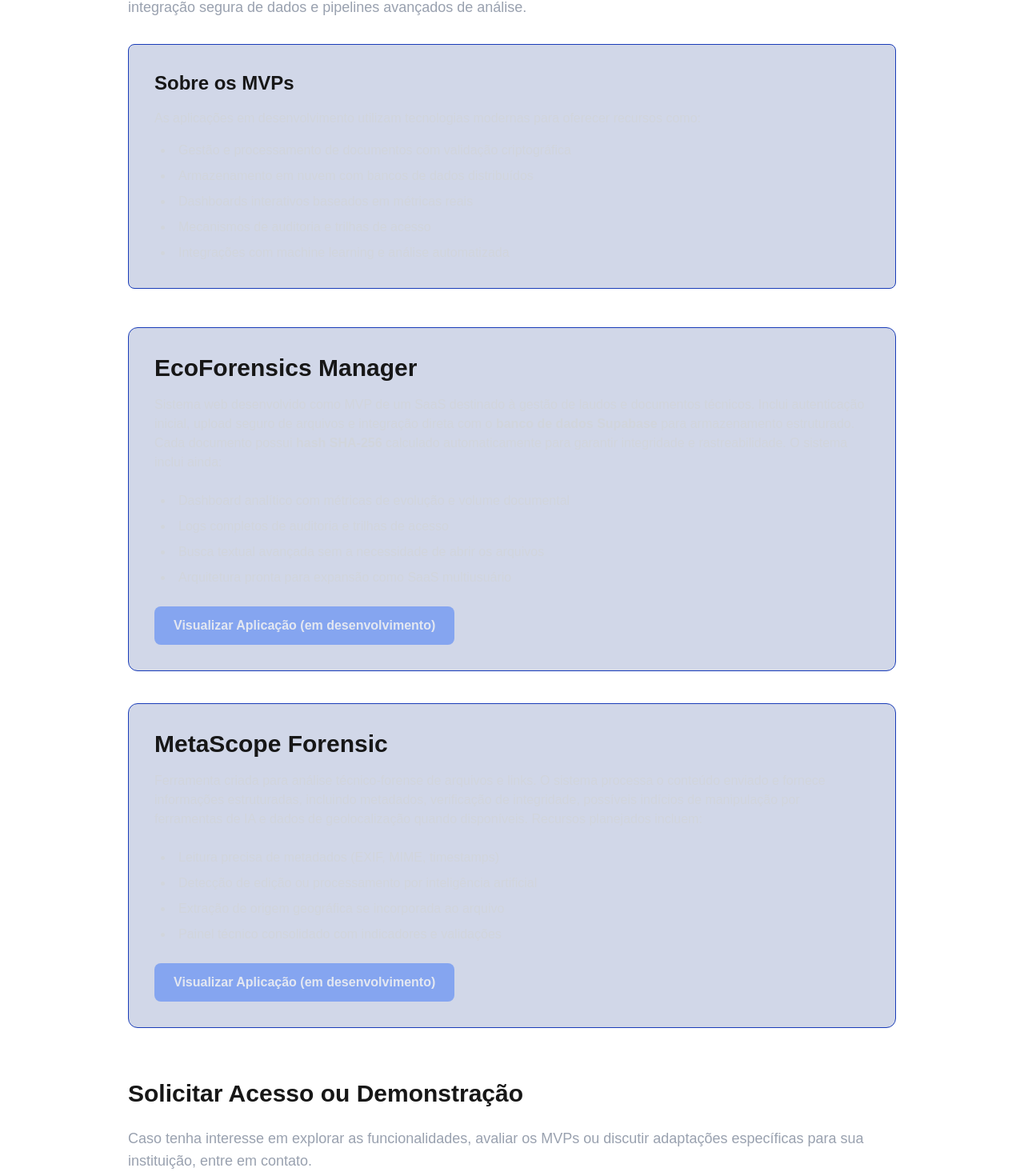
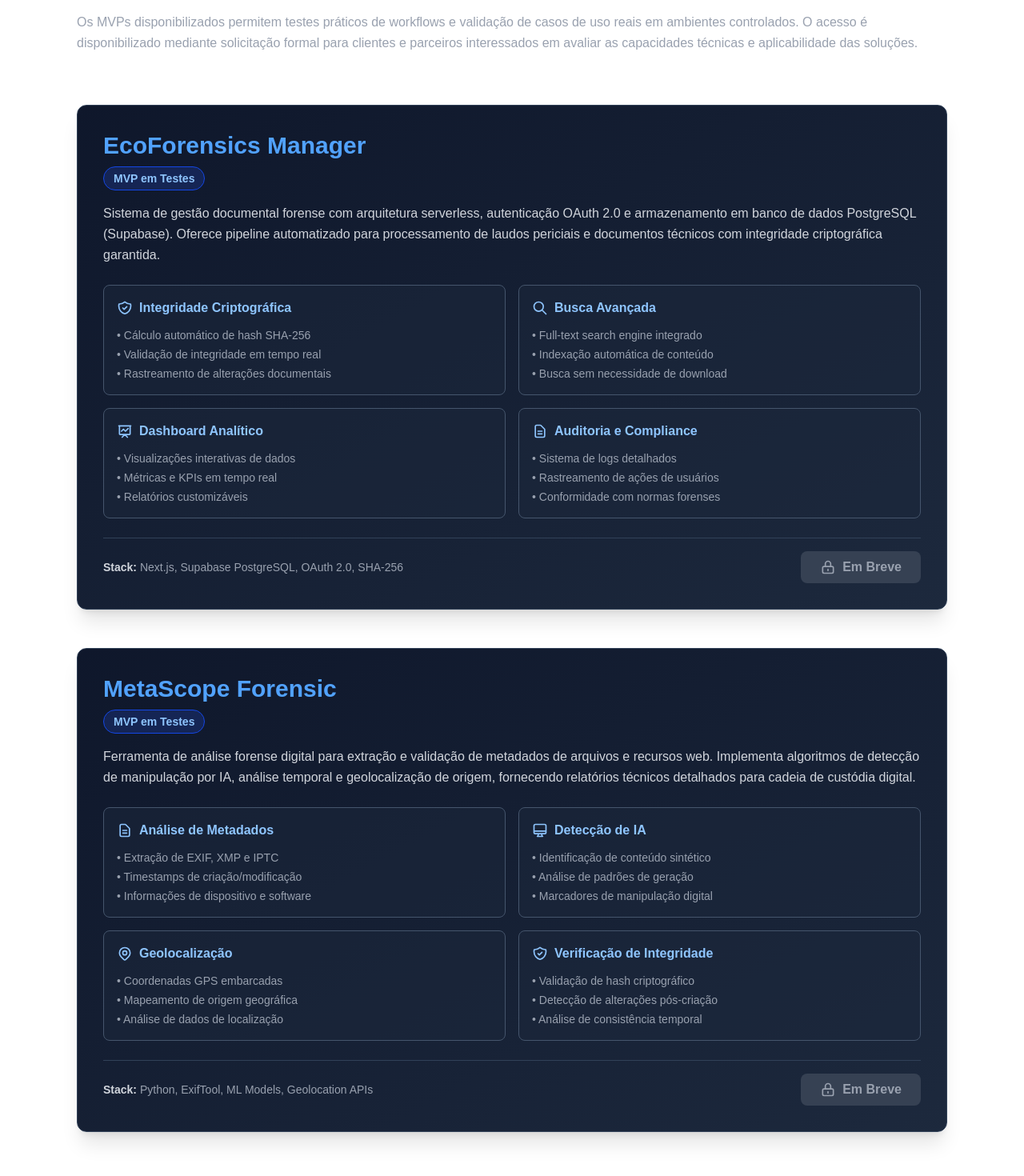
Before and after one commit to talesperito/investigacao-forense, a Next.js app: page /aplicacoes in a window 1280 px wide. Shown: the part 289-1759 px from the top of the page at 80% size. Built offline with nearby package versions, Linux system fonts and the light colour scheme.

Commit message:
Update page.tsx

```diff
--- a/app/aplicacoes/page.tsx
+++ b/app/aplicacoes/page.tsx
@@ -2,106 +2,220 @@
 
 export default function AplicacoesPage() {
   return (
-    <section className="py-16 px-4 md:px-8 max-w-5xl mx-auto">
+    <section className="py-16 px-4 md:px-8 max-w-6xl mx-auto">
+      <div className="mb-16">
+        <h1 className="text-4xl md:text-5xl font-bold mb-6">Nossas Aplicações</h1>
+        <p className="text-lg text-gray-400 mb-4 leading-relaxed">
+          Apresentamos aqui nossos sistemas em fase de <span className="text-blue-400 font-semibold">Minimum Viable Product (MVP)</span>,
+          desenvolvidos para validação de conceitos e demonstração de funcionalidades core. Estas aplicações representam protótipos
+          funcionais que serão evoluídos para plataformas SaaS completas, incorporando arquiteturas escaláveis, microsserviços,
+          APIs robustas e integrações enterprise-grade.
+        </p>
+        <p className="text-base text-gray-400 leading-relaxed">
+          Os MVPs disponibilizados permitem testes práticos de workflows e validação de casos de uso reais em ambientes controlados.
+          O acesso é disponibilizado mediante solicitação formal para clientes e parceiros interessados em avaliar as capacidades
+          técnicas e aplicabilidade das soluções.
+        </p>
+      </div>
 
-      {/* TÍTULO E TEXTO GERAL */}
-      <div className="mb-12">
-        <h1 className="text-4xl md:text-5xl font-bold mb-6">Aplicações e MVPs</h1>
+      {/* EcoForensics Manager */}
+      <div className="mb-12 bg-gradient-to-br from-slate-900 to-slate-800 border border-slate-700 rounded-xl p-8 shadow-xl hover:border-blue-600 transition-all duration-300">
+        <div className="flex items-start justify-between mb-4">
+          <div>
+            <h2 className="text-3xl font-bold mb-2 text-blue-400">EcoForensics Manager</h2>
+            <span className="inline-block bg-blue-900/40 text-blue-300 text-sm font-semibold px-3 py-1 rounded-full border border-blue-700">
+              MVP em Testes
+            </span>
+          </div>
+        </div>
 
-        <p className="text-lg text-gray-400 mb-8">
-          Nesta página apresentamos protótipos funcionais (MVPs) desenvolvidos para avaliação técnica,
-          testes exploratórios e demonstrações sob demanda. Cada aplicação aqui listada representa a
-          base de uma solução SaaS completa que está em evolução. Nosso objetivo é transformar esses
-          protótipos em plataformas robustas com autenticação, escalabilidade, integração segura de dados
-          e pipelines avançados de análise.
+        <p className="text-gray-300 mb-6 leading-relaxed">
+          Sistema de gestão documental forense com arquitetura serverless, autenticação OAuth 2.0 e armazenamento
+          em banco de dados PostgreSQL (Supabase). Oferece pipeline automatizado para processamento de laudos periciais
+          e documentos técnicos com integridade criptográfica garantida.
         </p>
 
-        <div className="bg-blue-900/20 border border-blue-800 rounded-lg p-8">
-          <h2 className="text-2xl font-bold mb-4">Sobre os MVPs</h2>
-          <p className="text-gray-300 mb-4">
-            As aplicações em desenvolvimento utilizam tecnologias modernas para oferecer recursos como:
-          </p>
-          <ul className="list-disc list-inside space-y-2 text-gray-300 ml-2">
-            <li>Gestão e processamento de documentos com validação criptográfica</li>
-            <li>Armazenamento em nuvem com bancos de dados distribuídos</li>
-            <li>Dashboards interativos baseados em métricas reais</li>
-            <li>Mecanismos de auditoria e trilhas de acesso</li>
-            <li>Integrações com machine learning e análise automatizada</li>
+        <div className="grid md:grid-cols-2 gap-4 mb-6">
+          <div className="bg-slate-800/50 rounded-lg p-4 border border-slate-600">
+            <h3 className="text-blue-300 font-semibold mb-3 flex items-center">
+              <svg className="w-5 h-5 mr-2" fill="none" stroke="currentColor" viewBox="0 0 24 24">
+                <path strokeLinecap="round" strokeLinejoin="round" strokeWidth={2} d="M9 12l2 2 4-4m5.618-4.016A11.955 11.955 0 0112 2.944a11.955 11.955 0 01-8.618 3.04A12.02 12.02 0 003 9c0 5.591 3.824 10.29 9 11.622 5.176-1.332 9-6.03 9-11.622 0-1.042-.133-2.052-.382-3.016z" />
+              </svg>
+              Integridade Criptográfica
+            </h3>
+            <ul className="text-sm text-gray-400 space-y-1">
+              <li>• Cálculo automático de hash SHA-256</li>
+              <li>• Validação de integridade em tempo real</li>
+              <li>• Rastreamento de alterações documentais</li>
+            </ul>
+          </div>
+
+          <div className="bg-slate-800/50 rounded-lg p-4 border border-slate-600">
+            <h3 className="text-blue-300 font-semibold mb-3 flex items-center">
+              <svg className="w-5 h-5 mr-2" fill="none" stroke="currentColor" viewBox="0 0 24 24">
+                <path strokeLinecap="round" strokeLinejoin="round" strokeWidth={2} d="M21 21l-6-6m2-5a7 7 0 11-14 0 7 7 0 0114 0z" />
+              </svg>
+              Busca Avançada
+            </h3>
+            <ul className="text-sm text-gray-400 space-y-1">
+              <li>• Full-text search engine integrado</li>
+              <li>• Indexação automática de conteúdo</li>
+              <li>• Busca sem necessidade de download</li>
+            </ul>
+          </div>
+
+          <div className="bg-slate-800/50 rounded-lg p-4 border border-slate-600">
+            <h3 className="text-blue-300 font-semibold mb-3 flex items-center">
+              <svg className="w-5 h-5 mr-2" fill="none" stroke="currentColor" viewBox="0 0 24 24">
+                <path strokeLinecap="round" strokeLinejoin="round" strokeWidth={2} d="M7 12l3-3 3 3 4-4M8 21l4-4 4 4M3 4h18M4 4h16v12a1 1 0 01-1 1H5a1 1 0 01-1-1V4z" />
+              </svg>
+              Dashboard Analítico
+            </h3>
+            <ul className="text-sm text-gray-400 space-y-1">
+              <li>• Visualizações interativas de dados</li>
+              <li>• Métricas e KPIs em tempo real</li>
+              <li>• Relatórios customizáveis</li>
+            </ul>
+          </div>
+
+          <div className="bg-slate-800/50 rounded-lg p-4 border border-slate-600">
+            <h3 className="text-blue-300 font-semibold mb-3 flex items-center">
+              <svg className="w-5 h-5 mr-2" fill="none" stroke="currentColor" viewBox="0 0 24 24">
+                <path strokeLinecap="round" strokeLinejoin="round" strokeWidth={2} d="M9 12h6m-6 4h6m2 5H7a2 2 0 01-2-2V5a2 2 0 012-2h5.586a1 1 0 01.707.293l5.414 5.414a1 1 0 01.293.707V19a2 2 0 01-2 2z" />
+              </svg>
+              Auditoria e Compliance
+            </h3>
+            <ul className="text-sm text-gray-400 space-y-1">
+              <li>• Sistema de logs detalhados</li>
+              <li>• Rastreamento de ações de usuários</li>
+              <li>• Conformidade com normas forenses</li>
             </ul>
           </div>
         </div>
 
-      {/* LISTA DE APLICAÇÕES */}
-      <div className="space-y-10">
-
-        {/* CARD 1 — ECOFORENSICS */}
-        <div className="bg-blue-900/20 border border-blue-800 rounded-xl p-8">
-          <h2 className="text-3xl font-bold mb-4">EcoForensics Manager</h2>
-          <p className="text-gray-300 mb-6">
-            Sistema web desenvolvido como MVP de um SaaS destinado à gestão de laudos e documentos técnicos.
-            Inclui autenticação inicial, upload seguro de arquivos e integração direta com o
-            <span className="font-semibold"> banco de dados Supabase</span> para armazenamento estruturado.
-            Cada documento possui <span className="font-semibold">hash SHA-256</span> calculado automaticamente
-            para garantir integridade e rastreabilidade. O sistema inclui ainda:
-          </p>
-
-          <ul className="list-disc list-inside space-y-2 text-gray-300 ml-2">
-            <li>Dashboard analítico com métricas de evolução e volume documental</li>
-            <li>Logs completos de auditoria e trilhas de acesso</li>
-            <li>Busca textual avançada sem a necessidade de abrir os arquivos</li>
-            <li>Arquitetura pronta para expansão como SaaS multiusuário</li>
-          </ul>
-
-          <div className="mt-6">
+        <div className="flex items-center justify-between pt-4 border-t border-slate-700">
+          <div className="text-sm text-gray-400">
+            <span className="font-semibold text-gray-300">Stack:</span> Next.js, Supabase PostgreSQL, OAuth 2.0, SHA-256
+          </div>
           <button
-              className="bg-blue-600 text-white font-bold py-3 px-6 rounded-lg opacity-40 cursor-not-allowed"
-              title="A aplicação ainda não está disponível publicamente"
+            disabled
+            className="bg-gray-700 text-gray-400 font-semibold py-2 px-6 rounded-lg cursor-not-allowed flex items-center"
           >
-              Visualizar Aplicação (em desenvolvimento)
+            <svg className="w-5 h-5 mr-2" fill="none" stroke="currentColor" viewBox="0 0 24 24">
+              <path strokeLinecap="round" strokeLinejoin="round" strokeWidth={2} d="M12 15v2m-6 4h12a2 2 0 002-2v-6a2 2 0 00-2-2H6a2 2 0 00-2 2v6a2 2 0 002 2zm10-10V7a4 4 0 00-8 0v4h8z" />
+            </svg>
+            Em Breve
           </button>
         </div>
       </div>
 
-        {/* CARD 2 — METASCOPE */}
-        <div className="bg-blue-900/20 border border-blue-800 rounded-xl p-8">
-          <h2 className="text-3xl font-bold mb-4">MetaScope Forensic</h2>
-          <p className="text-gray-300 mb-6">
-            Ferramenta criada para análise técnico-forense de arquivos e links. O sistema processa o conteúdo
-            enviado e fornece informações estruturadas, incluindo metadados, verificação de integridade,
-            possíveis indícios de manipulação por ferramentas de IA e dados de geolocalização quando
-            disponíveis. Recursos planejados incluem:
+      {/* MetaScope Forensic */}
+      <div className="mb-12 bg-gradient-to-br from-slate-900 to-slate-800 border border-slate-700 rounded-xl p-8 shadow-xl hover:border-blue-600 transition-all duration-300">
+        <div className="flex items-start justify-between mb-4">
+          <div>
+            <h2 className="text-3xl font-bold mb-2 text-blue-400">MetaScope Forensic</h2>
+            <span className="inline-block bg-blue-900/40 text-blue-300 text-sm font-semibold px-3 py-1 rounded-full border border-blue-700">
+              MVP em Testes
+            </span>
+          </div>
+        </div>
+
+        <p className="text-gray-300 mb-6 leading-relaxed">
+          Ferramenta de análise forense digital para extração e validação de metadados de arquivos e recursos web.
+          Implementa algoritmos de detecção de manipulação por IA, análise temporal e geolocalização de origem,
+          fornecendo relatórios técnicos detalhados para cadeia de custódia digital.
         </p>
 
-          <ul className="list-disc list-inside space-y-2 text-gray-300 ml-2">
-            <li>Leitura precisa de metadados (EXIF, MIME, timestamps)</li>
-            <li>Detecção de edição ou processamento por inteligência artificial</li>
-            <li>Extração de origem geográfica se incorporada ao arquivo</li>
-            <li>Painel técnico consolidado com indicadores e validações</li>
+        <div className="grid md:grid-cols-2 gap-4 mb-6">
+          <div className="bg-slate-800/50 rounded-lg p-4 border border-slate-600">
+            <h3 className="text-blue-300 font-semibold mb-3 flex items-center">
+              <svg className="w-5 h-5 mr-2" fill="none" stroke="currentColor" viewBox="0 0 24 24">
+                <path strokeLinecap="round" strokeLinejoin="round" strokeWidth={2} d="M9 12h6m-6 4h6m2 5H7a2 2 0 01-2-2V5a2 2 0 012-2h5.586a1 1 0 01.707.293l5.414 5.414a1 1 0 01.293.707V19a2 2 0 01-2 2z" />
+              </svg>
+              Análise de Metadados
+            </h3>
+            <ul className="text-sm text-gray-400 space-y-1">
+              <li>• Extração de EXIF, XMP e IPTC</li>
+              <li>• Timestamps de criação/modificação</li>
+              <li>• Informações de dispositivo e software</li>
             </ul>
+          </div>
 
-          <div className="mt-6">
+          <div className="bg-slate-800/50 rounded-lg p-4 border border-slate-600">
+            <h3 className="text-blue-300 font-semibold mb-3 flex items-center">
+              <svg className="w-5 h-5 mr-2" fill="none" stroke="currentColor" viewBox="0 0 24 24">
+                <path strokeLinecap="round" strokeLinejoin="round" strokeWidth={2} d="M9.75 17L9 20l-1 1h8l-1-1-.75-3M3 13h18M5 17h14a2 2 0 002-2V5a2 2 0 00-2-2H5a2 2 0 00-2 2v10a2 2 0 002 2z" />
+              </svg>
+              Detecção de IA
+            </h3>
+            <ul className="text-sm text-gray-400 space-y-1">
+              <li>• Identificação de conteúdo sintético</li>
+              <li>• Análise de padrões de geração</li>
+              <li>• Marcadores de manipulação digital</li>
+            </ul>
+          </div>
+
+          <div className="bg-slate-800/50 rounded-lg p-4 border border-slate-600">
+            <h3 className="text-blue-300 font-semibold mb-3 flex items-center">
+              <svg className="w-5 h-5 mr-2" fill="none" stroke="currentColor" viewBox="0 0 24 24">
+                <path strokeLinecap="round" strokeLinejoin="round" strokeWidth={2} d="M17.657 16.657L13.414 20.9a1.998 1.998 0 01-2.827 0l-4.244-4.243a8 8 0 1111.314 0z" />
+                <path strokeLinecap="round" strokeLinejoin="round" strokeWidth={2} d="M15 11a3 3 0 11-6 0 3 3 0 016 0z" />
+              </svg>
+              Geolocalização
+            </h3>
+            <ul className="text-sm text-gray-400 space-y-1">
+              <li>• Coordenadas GPS embarcadas</li>
+              <li>• Mapeamento de origem geográfica</li>
+              <li>• Análise de dados de localização</li>
+            </ul>
+          </div>
+
+          <div className="bg-slate-800/50 rounded-lg p-4 border border-slate-600">
+            <h3 className="text-blue-300 font-semibold mb-3 flex items-center">
+              <svg className="w-5 h-5 mr-2" fill="none" stroke="currentColor" viewBox="0 0 24 24">
+                <path strokeLinecap="round" strokeLinejoin="round" strokeWidth={2} d="M9 12l2 2 4-4m5.618-4.016A11.955 11.955 0 0112 2.944a11.955 11.955 0 01-8.618 3.04A12.02 12.02 0 003 9c0 5.591 3.824 10.29 9 11.622 5.176-1.332 9-6.03 9-11.622 0-1.042-.133-2.052-.382-3.016z" />
+              </svg>
+              Verificação de Integridade
+            </h3>
+            <ul className="text-sm text-gray-400 space-y-1">
+              <li>• Validação de hash criptográfico</li>
+              <li>• Detecção de alterações pós-criação</li>
+              <li>• Análise de consistência temporal</li>
+            </ul>
+          </div>
+        </div>
+
+        <div className="flex items-center justify-between pt-4 border-t border-slate-700">
+          <div className="text-sm text-gray-400">
+            <span className="font-semibold text-gray-300">Stack:</span> Python, ExifTool, ML Models, Geolocation APIs
+          </div>
           <button
-              className="bg-blue-600 text-white font-bold py-3 px-6 rounded-lg opacity-40 cursor-not-allowed"
-              title="A aplicação ainda não está disponível publicamente"
+            disabled
+            className="bg-gray-700 text-gray-400 font-semibold py-2 px-6 rounded-lg cursor-not-allowed flex items-center"
           >
-              Visualizar Aplicação (em desenvolvimento)
+            <svg className="w-5 h-5 mr-2" fill="none" stroke="currentColor" viewBox="0 0 24 24">
+              <path strokeLinecap="round" strokeLinejoin="round" strokeWidth={2} d="M12 15v2m-6 4h12a2 2 0 002-2v-6a2 2 0 00-2-2H6a2 2 0 00-2 2v6a2 2 0 002 2zm10-10V7a4 4 0 00-8 0v4h8z" />
+            </svg>
+            Em Breve
           </button>
         </div>
       </div>
-      </div>
 
-      {/* SEÇÃO FINAL */}
-      <div className="mt-16">
-        <h2 className="text-3xl font-bold mb-6">Solicitar Acesso ou Demonstração</h2>
-        <p className="text-lg text-gray-400 mb-6">
-          Caso tenha interesse em explorar as funcionalidades, avaliar os MVPs ou discutir adaptações
-          específicas para sua instituição, entre em contato.
+      {/* Call to Action */}
+      <div className="mt-16 bg-gradient-to-r from-blue-900/30 to-slate-900/30 border border-blue-800/50 rounded-xl p-8 text-center">
+        <h2 className="text-3xl font-bold mb-4">Solicite Acesso aos MVPs</h2>
+        <p className="text-lg text-gray-300 mb-6 max-w-3xl mx-auto">
+          Para avaliar nossas soluções em ambiente de testes, solicitar demonstrações técnicas ou discutir
+          casos de uso específicos, entre em contato com nossa equipe. Disponibilizamos ambientes sandbox
+          para validação de funcionalidades e proof of concept.
         </p>
-
         <a
           href="/contato"
-          className="inline-block bg-blue-600 text-white font-bold py-3 px-8 rounded hover:bg-blue-700 transition"
+          className="inline-flex items-center bg-blue-600 text-white font-bold py-3 px-8 rounded-lg hover:bg-blue-700 transition-all duration-300 shadow-lg hover:shadow-xl"
         >
+          <svg className="w-5 h-5 mr-2" fill="none" stroke="currentColor" viewBox="0 0 24 24">
+            <path strokeLinecap="round" strokeLinejoin="round" strokeWidth={2} d="M3 8l7.89 5.26a2 2 0 002.22 0L21 8M5 19h14a2 2 0 002-2V7a2 2 0 00-2-2H5a2 2 0 00-2 2v10a2 2 0 002 2z" />
+          </svg>
           Entrar em Contato
         </a>
       </div>
```
Lines whose indentation alone changed are shown as unchanged.
